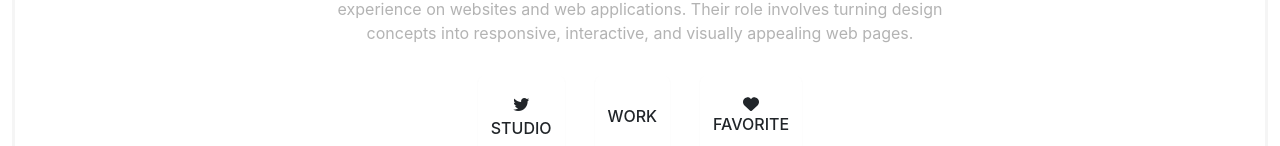
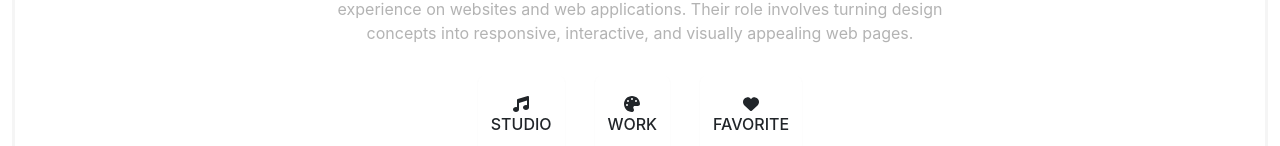
Before and after one commit to rabiayousuf187/Dark-light-mode-Reactj-01Oct2023, a React (Create React App) app: page / in a window 1280 px wide. Shown: the part 806-952 px from the top of the page. Built offline with nearby package versions, Linux system fonts and the light colour scheme.

Commit message:
add font icons

```diff
--- a/src/components/Profile/Profile.js
+++ b/src/components/Profile/Profile.js
@@ -1,7 +1,7 @@
 import React from 'react';
 import { Button, Container } from 'reactstrap';
 import { FontAwesomeIcon } from '@fortawesome/react-fontawesome';
-import { faHeart } from '@fortawesome/free-solid-svg-icons';
+import { faHeart, faPalette, faMusic } from '@fortawesome/free-solid-svg-icons';
 
 // import user from '../../img/user.jpg'
 
@@ -30,8 +30,8 @@ const Profile = (args) => {
                     </p>
                 </div>
                 <div className='portfolio'>
-                    <button className='btn' href="https://www.facebook.com/"><i class="bi bi-twitter"></i>STUDIO</button>
-                    <button className='btn' href="https://www.facebook.com/"><FontAwesomeIcon icon="fa-solid fa-palette" />WORK</button>
+                    <button className='btn' href="https://www.facebook.com/"><FontAwesomeIcon icon={faMusic} />STUDIO</button>
+                <button className='btn' href="https://www.facebook.com/"><FontAwesomeIcon icon={faPalette} />WORK</button>
                     <button className='btn' href="https://www.instagram.com/"><FontAwesomeIcon icon={faHeart} />FAVORITE</button>
                 </div>
 
```
